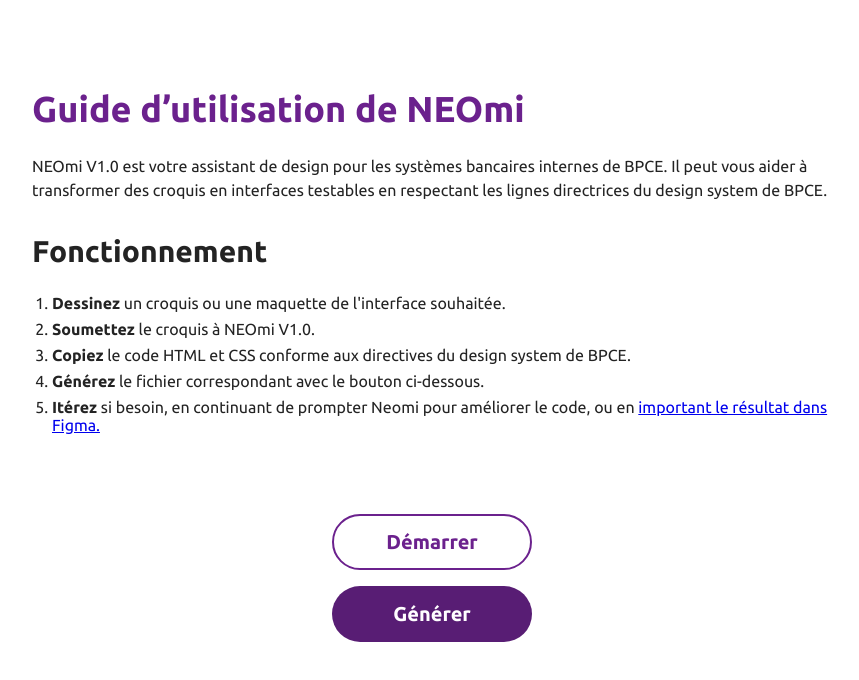
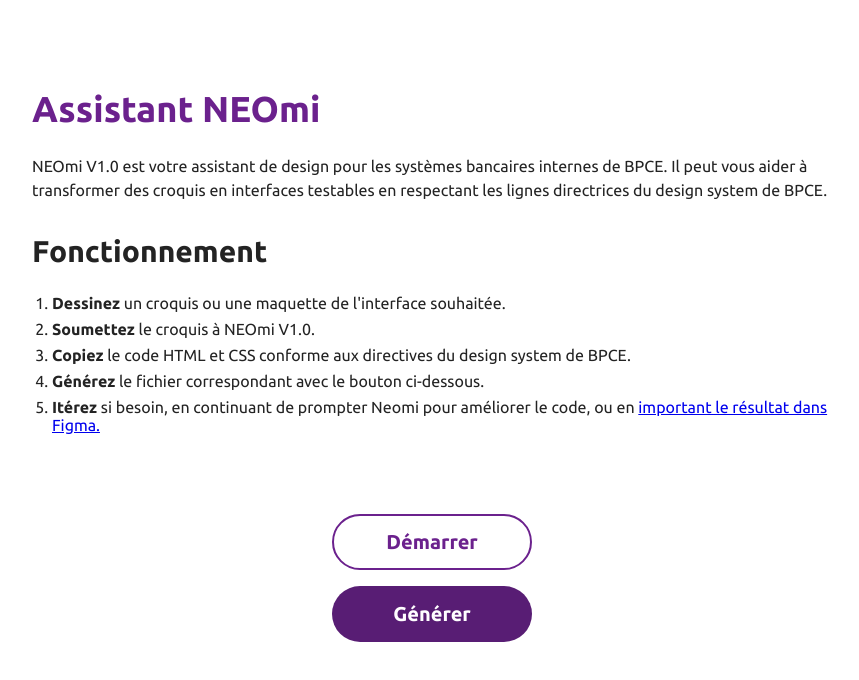
Before and after one commit to YouriCode/neomi, a plain HTML site: page index.html in a window 1280 px wide. Shown: the whole page, without its empty margins (208-1067 px from the left). Drawn offline with Linux system fonts and the light colour scheme.

Commit message:
Update index.html

```diff
--- a/index.html
+++ b/index.html
@@ -4,7 +4,7 @@
 <head>
     <meta charset="UTF-8">
     <meta name="viewport" content="width=device-width, initial-scale=1.0">
-    <title>Guide d’utilisation de NEOmi</title>
+    <title>Assistant NEOmi</title>
     <link href="https://fonts.googleapis.com/css2?family=Ubuntu:wght@400;700&display=swap" rel="stylesheet">
     <style>
         body {
@@ -107,7 +107,7 @@
 
 <body>
     <div class="container">
-        <h1>Guide d’utilisation de NEOmi</h1>
+        <h1>Assistant NEOmi</h1>
         <p>NEOmi V1.0 est votre assistant de design pour les systèmes bancaires internes de BPCE. Il peut vous aider à
             transformer des croquis en interfaces testables en respectant les lignes directrices du design system
             de BPCE.</p>
```
